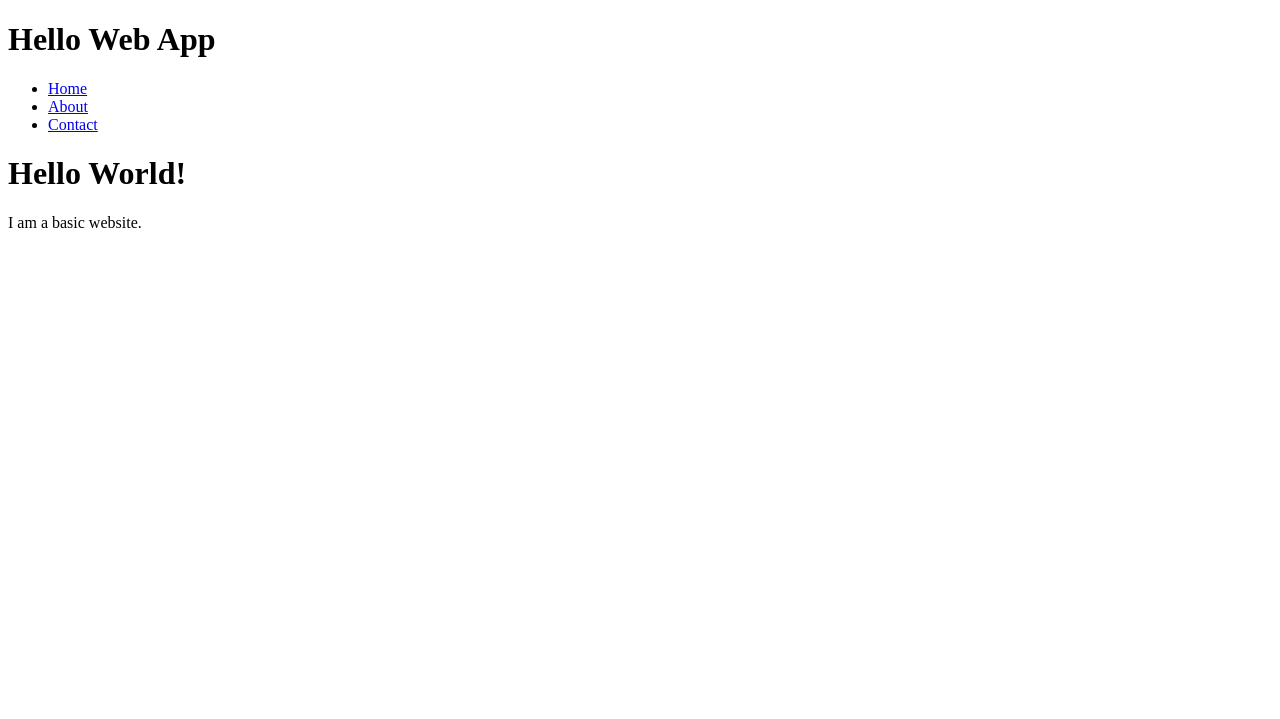
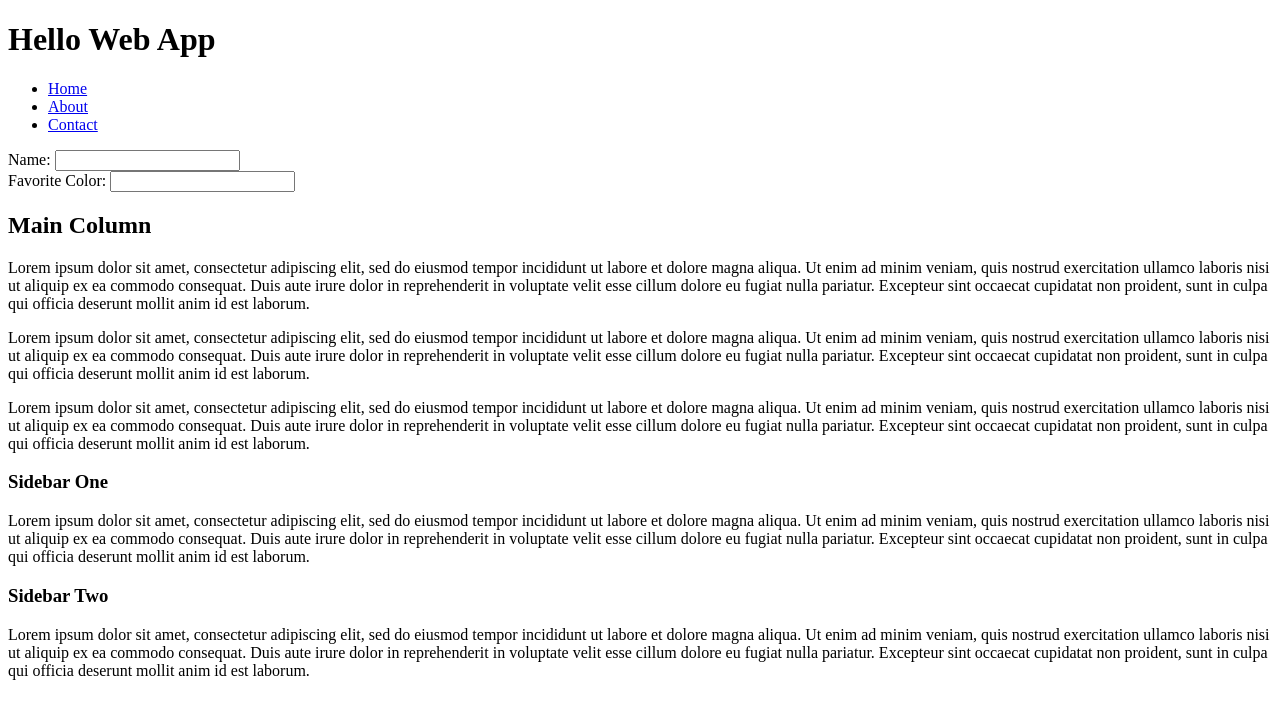
Before and after one commit to TaylorHomes/Sandbox, a Django app: page / in a window 1280 px wide. Shown: the top 719 px of the page. Run offline with Django 3.2, Linux system fonts and the light colour scheme.

Commit message:
flexbox activated

```diff
--- a/core/templates/index.html
+++ b/core/templates/index.html
@@ -11,6 +11,74 @@
         </ul>
     </nav>
 </header>
-<h1>Hello World!</h1>
-<p>I am a basic website.</p>
+
+
+<div class="container">
+    <form action="">
+        <div class="form-row">
+            <label for="name">Name:</label>
+            <input type="text" id="name">
+        </div>
+        <div class="form-row">
+            <label for="favColor">Favorite Color:</label>
+            <input type="text" id="favColor">
+        </div>
+    </form>
+</div>
+
+
+<div class="column-layout">
+    <div class="main-column">
+        <h2>Main Column</h2>
+
+        <p>Lorem ipsum dolor sit amet, consectetur adipiscing elit, sed do eiusmod tempor incididunt ut labore et dolore
+            magna aliqua. Ut enim ad minim veniam, quis nostrud exercitation ullamco laboris nisi ut aliquip ex ea
+            commodo
+            consequat. Duis aute irure dolor in reprehenderit in voluptate velit esse cillum dolore eu fugiat nulla
+            pariatur. Excepteur sint occaecat cupidatat non proident, sunt in culpa qui officia deserunt mollit anim id
+            est
+            laborum.</p>
+        <p>Lorem ipsum dolor sit amet, consectetur adipiscing elit, sed do eiusmod tempor incididunt ut labore et dolore
+            magna aliqua. Ut enim ad minim veniam, quis nostrud exercitation ullamco laboris nisi ut aliquip ex ea
+            commodo
+            consequat. Duis aute irure dolor in reprehenderit in voluptate velit esse cillum dolore eu fugiat nulla
+            pariatur. Excepteur sint occaecat cupidatat non proident, sunt in culpa qui officia deserunt mollit anim id
+            est
+            laborum.</p>
+        <p>Lorem ipsum dolor sit amet, consectetur adipiscing elit, sed do eiusmod tempor incididunt ut labore et dolore
+            magna aliqua. Ut enim ad minim veniam, quis nostrud exercitation ullamco laboris nisi ut aliquip ex ea
+            commodo
+            consequat. Duis aute irure dolor in reprehenderit in voluptate velit esse cillum dolore eu fugiat nulla
+            pariatur. Excepteur sint occaecat cupidatat non proident, sunt in culpa qui officia deserunt mollit anim id
+            est
+            laborum.</p>
+    </div>
+
+
+    <div class="sidebar-one">
+        <h3>Sidebar One</h3>
+        <p>Lorem ipsum dolor sit amet, consectetur adipiscing elit, sed do eiusmod tempor incididunt ut labore et dolore
+            magna aliqua. Ut enim ad minim veniam, quis nostrud exercitation ullamco laboris nisi ut aliquip ex ea
+            commodo
+            consequat. Duis aute irure dolor in reprehenderit in voluptate velit esse cillum dolore eu fugiat nulla
+            pariatur. Excepteur sint occaecat cupidatat non proident, sunt in culpa qui officia deserunt mollit anim id
+            est
+            laborum.</p>
+    </div>
+
+    <div class="sidebar-two">
+        <h3>Sidebar Two</h3>
+        <p>Lorem ipsum dolor sit amet, consectetur adipiscing elit, sed do eiusmod tempor incididunt ut labore et dolore
+            magna aliqua. Ut enim ad minim veniam, quis nostrud exercitation ullamco laboris nisi ut aliquip ex ea
+            commodo
+            consequat. Duis aute irure dolor in reprehenderit in voluptate velit esse cillum dolore eu fugiat nulla
+            pariatur. Excepteur sint occaecat cupidatat non proident, sunt in culpa qui officia deserunt mollit anim id
+            est
+            laborum.</p>
+    </div>
+</div>
+
+
+
+
 {% endblock content %}
```
Also changed, not shown: core/static/CSS/style.css (+36 -1 lines).
